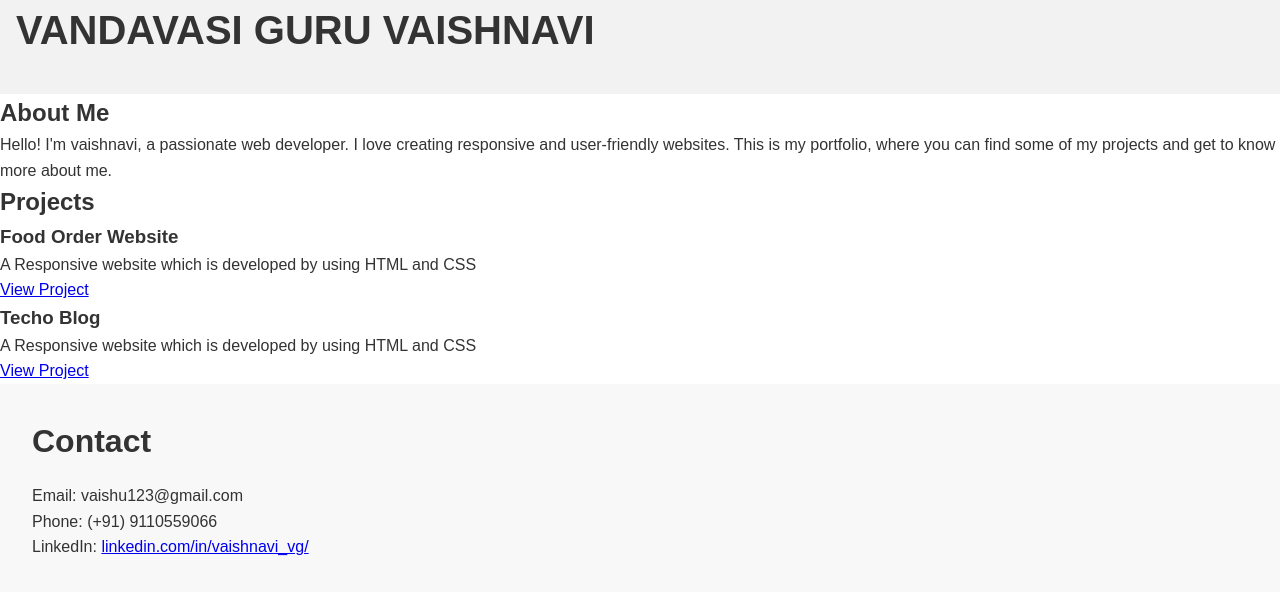
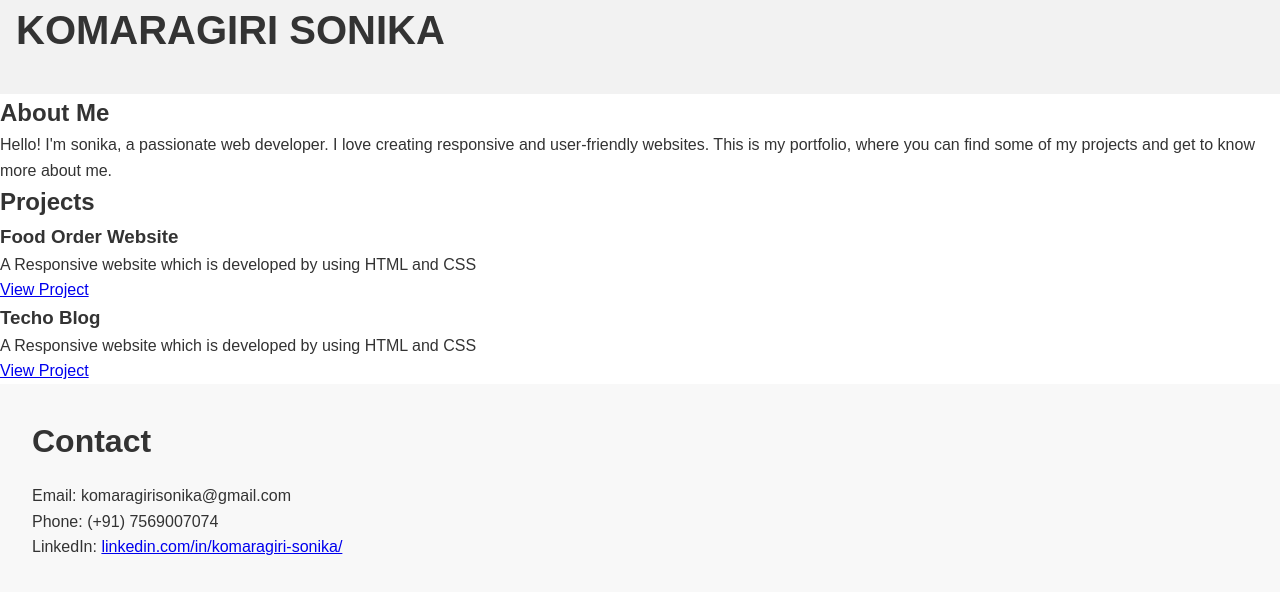
Before and after one commit to komaragirisonika/OIBSIP, a plain HTML site: page oasis intern/level1_task2/index (1).html in a window 1280 px wide. Shown: the part 44-638 px from the top of the page. Drawn offline with Linux system fonts and the light colour scheme; files that its build step writes are made by us from their sources.

Commit message:
Update index (1).html

```diff
--- a/oasis intern/level1_task2/index (1).html
+++ b/oasis intern/level1_task2/index (1).html
@@ -3,21 +3,21 @@
 <head>
     <meta charset="UTF-8">
     <meta name="viewport" content="width=device-width, initial-scale=1.0">
-    <title>Mr.Sharan Reddie - Portfolio</title>
+    <title>Ms.SONIKA - Portfolio</title>
     <link rel="stylesheet" href="styles.css">
 </head>
 <body>
     <header>
         <div class="container">
             <img src="images\me.jpeg" alt="Your Name">
-            <h1>VANDAVASI GURU VAISHNAVI</h1>
+            <h1>KOMARAGIRI SONIKA</h1>
         </div>
     </header>
     <section id="about">
         <div class="container">
             <h2>About Me</h2>
             <p>
-                Hello! I'm vaishnavi, a passionate web developer. I love creating responsive and user-friendly websites.
+                Hello! I'm sonika, a passionate web developer. I love creating responsive and user-friendly websites.
                 This is my portfolio, where you can find some of my projects and get to know more about me.
             </p>
         </div>
@@ -40,9 +40,9 @@
     <section id="contact">
         <div class="container">
             <h2>Contact</h2>
-            <p>Email: vaishu123@gmail.com</p>
-            <p>Phone: (+91) 9110559066</p>
-            <p>LinkedIn: <a href="https://www.linkedin.com/in/vaishnavi_vg/">linkedin.com/in/vaishnavi_vg/</a></p>
+            <p>Email: komaragirisonika@gmail.com</p>
+            <p>Phone: (+91) 7569007074</p>
+            <p>LinkedIn: <a href="https://www.linkedin.com/in/komaragiri-sonika-58ab0124b/">linkedin.com/in/komaragiri-sonika/</a></p>
         </div>
     </section>
 </body>
```
